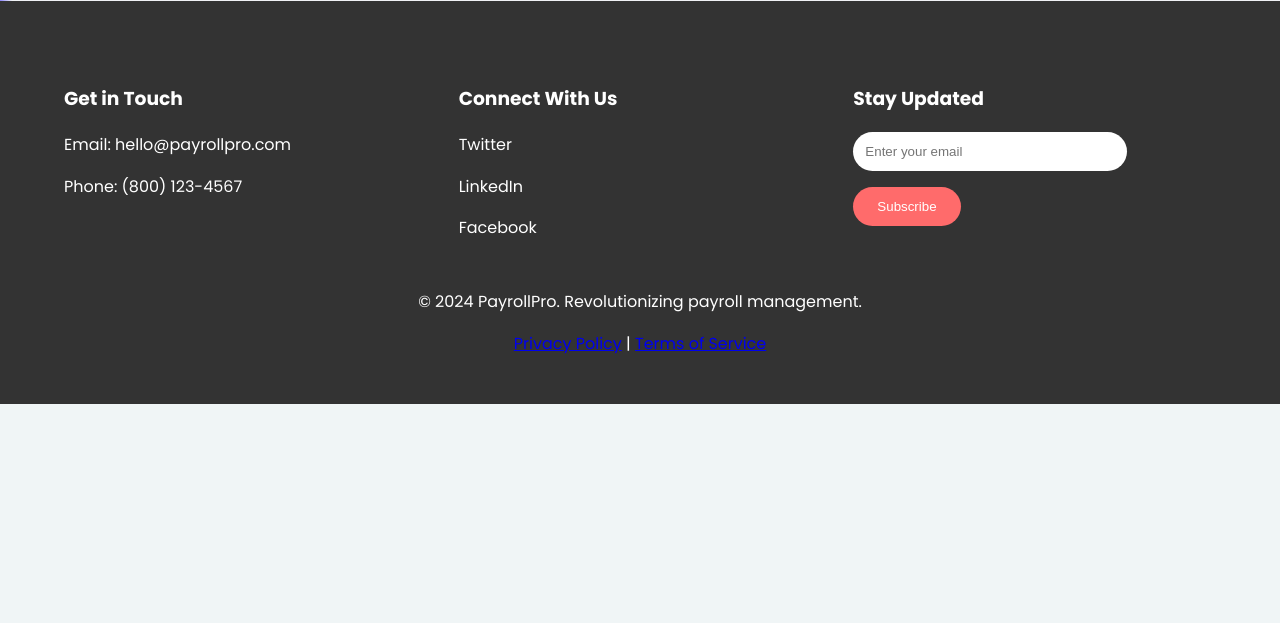
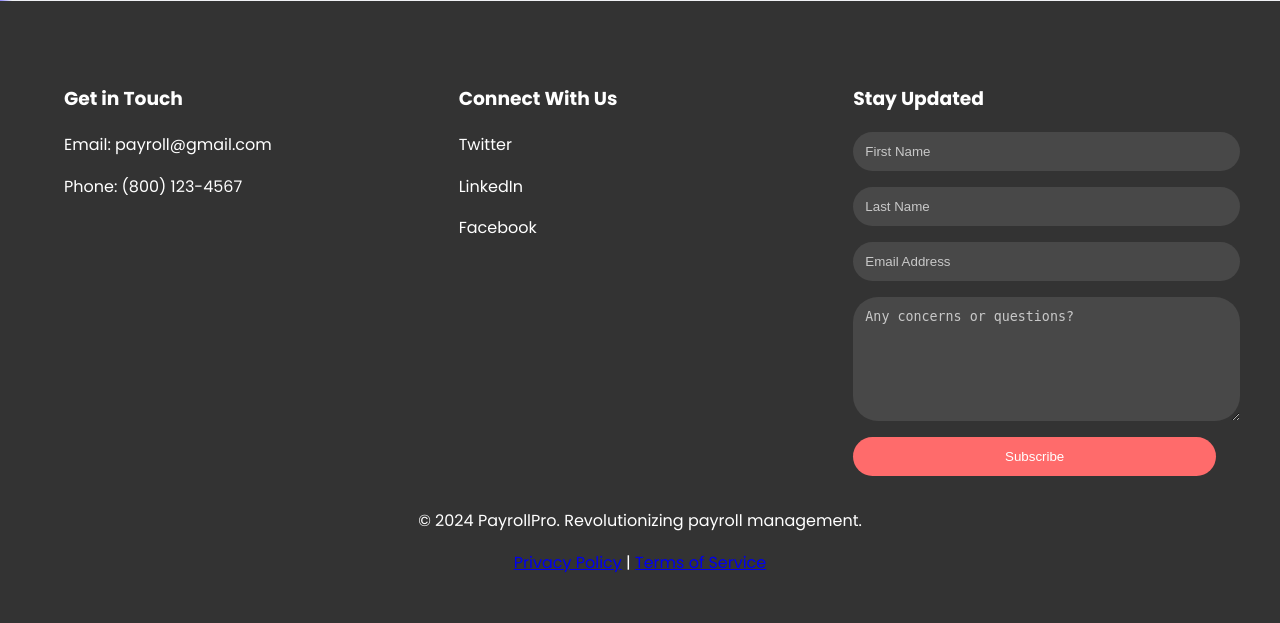
Before and after one commit to eeeeeeeeem/Payroll-System2, a Django app: page / in a window 1280 px wide. Shown: the part 2025-2648 px from the top of the page. Before the commit the page ends 2429 px from the top, so only its background shows below. Run offline with Django 5.2, Linux system fonts and the light colour scheme.

Commit message:
added email

```diff
--- a/Payroll/templates/Homepage.html
+++ b/Payroll/templates/Homepage.html
@@ -241,13 +241,29 @@
             color: var(--accent);
         }
 
-        .newsletter-form input[type="email"] {
+        .newsletter-form {
+            display: grid;
+            gap: 1rem;
+        }
+
+        .newsletter-form input,
+        .newsletter-form textarea {
             padding: 0.75rem;
             width: 100%;
-            max-width: 250px;
             border: none;
             border-radius: 25px;
-            margin-bottom: 1rem;
+            background-color: rgba(255, 255, 255, 0.1);
+            color: white;
+        }
+
+        .newsletter-form input::placeholder,
+        .newsletter-form textarea::placeholder {
+            color: rgba(255, 255, 255, 0.7);
+        }
+
+        .newsletter-form textarea {
+            resize: vertical;
+            min-height: 100px;
         }
 
         .newsletter-form button {
@@ -263,6 +279,17 @@
         .newsletter-form button:hover {
             background-color: #ff8c8c;
             transform: translateY(-2px);
+        }
+
+        .scroll-animate {
+            opacity: 0;
+            transform: translateY(20px);
+            transition: opacity 0.5s ease, transform 0.5s ease;
+        }
+
+        .scroll-animate.active {
+            opacity: 1;
+            transform: translateY(0);
         }
 
         @keyframes fadeInUp {
@@ -299,7 +326,7 @@
                 <li><a href="#contact">Contact</a></li>
                 <li class="auth-buttons">
                     <a href="{% url 'login_form' %}" class="auth-button sign-in" methods="post">Sign In</a>
-                    <a href="{% url 'register_form' %}" class="auth-button sign-up" methods="">Sign Up</a>
+                    <a href="{% url 'register_form' %}" class="auth-button sign-up" methods="post">Sign Up</a>
                 </li>
             </ul>
         </div>
@@ -317,15 +344,15 @@
         <div class="container">
             <h2>Innovative Features</h2>
             <div class="grid">
-                <div class="feature-card">
+                <div class="feature-card scroll-animate">
                     <h3>AI-Powered Automation</h3>
                     <p>Harness the power of artificial intelligence to streamline your payroll processes like never before.</p>
                 </div>
-                <div class="feature-card">
+                <div class="feature-card scroll-animate">
                     <h3>Real-Time Compliance Updates</h3>
                     <p>Stay ahead of regulatory changes with our dynamic compliance management system.</p>
                 </div>
-                <div class="feature-card">
+                <div class="feature-card scroll-animate">
                     <h3>Intuitive Employee Dashboard</h3>
                     <p>Empower your team with a user-friendly portal for seamless information access and management.</p>
                 </div>
@@ -337,15 +364,15 @@
         <div class="container">
             <h2>Unparalleled Benefits</h2>
             <div class="grid">
-                <div class="benefit-item">
+                <div class="benefit-item scroll-animate">
                     <h3>Lightning-Fast Processing</h3>
                     <p>Reduce payroll processing time by up to 80% with our optimized algorithms.</p>
                 </div>
-                <div class="benefit-item">
+                <div class="benefit-item scroll-animate">
                     <h3>Bank-Grade Security</h3>
                     <p>Rest easy knowing your data is protected by state-of-the-art encryption and security protocols.</p>
                 </div>
-                <div class="benefit-item">
+                <div class="benefit-item scroll-animate">
                     <h3>Seamless Integration</h3>
                     <p>Effortlessly connect with your existing HR and accounting software for a unified workflow.</p>
                 </div>
@@ -357,11 +384,11 @@
         <div class="container">
             <h2>Success Stories</h2>
             <div class="grid">
-                <div class="testimonial-card">
+                <div class="testimonial-card scroll-animate">
                     <p>"PayrollPro has revolutionized our entire HR department. The time savings and accuracy improvements are simply astounding!"</p>
                     <p><strong>Sarah Johnson</strong>, HR Director, TechInnovate Inc.</p>
                 </div>
-                <div class="testimonial-card">
+                <div class="testimonial-card scroll-animate">
                     <p>"The real-time compliance updates have saved us from potential legal headaches multiple times. It's like having a team of experts on standby 24/7."</p>
                     <p><strong>Michael Chen</strong>, CFO, Global Dynamics Corp.</p>
                 </div>
@@ -372,21 +399,25 @@
     <footer id="contact">
         <div class="container">
             <div class="footer-grid">
-                <div>
+                <div class="scroll-animate">
                     <h3>Get in Touch</h3>
-                    <p>Email: hello@payrollpro.com</p>
+                    <p>Email: payroll@gmail.com</p>
                     <p>Phone: (800) 123-4567</p>
                 </div>
-                <div class="footer-links">
+                <div class="footer-links scroll-animate">
                     <h3>Connect With Us</h3>
                     <p><a href="#">Twitter</a></p>
                     <p><a href="#">LinkedIn</a></p>
                     <p><a href="#">Facebook</a></p>
                 </div>
-                <div>
+                <div class="scroll-animate">
                     <h3>Stay Updated</h3>
-                    <form class="newsletter-form">
-                        <input type="email" placeholder="Enter your email" required>
+                    <form class="newsletter-form" method="post" action="{% url 'send_email' %}">
+                        {% csrf_token %}
+                        <input type="text" name="first_name" placeholder="First Name" required>
+                        <input type="text" name="last_name" placeholder="Last Name" required>
+                        <input type="email" name="email" placeholder="Email Address" required>
+                        <textarea name="concern" placeholder="Any concerns or questions?" required></textarea>
                         <button type="submit">Subscribe</button>
                     </form>
                 </div>
@@ -409,12 +440,7 @@
             });
         });
 
-        // Simple form submission prevention
-        document.querySelector('.newsletter-form').addEventListener('submit', function(e) {
-            e.preventDefault();
-            alert('Thanks for subscribing! Stay tuned for the latest updates.');
-            this.reset();
-        });
+
 
         // Navbar background change on scroll
         window.addEventListener('scroll', function() {
@@ -426,23 +452,27 @@
             }
         });
 
-        // Animation for feature and benefit cards
-        const cards = document.querySelectorAll('.feature-card, .benefit-item');
-        const observer = new IntersectionObserver((entries) => {
-            entries.forEach(entry  => {
+        // Animation for scroll transitions
+        const scrollAnimates = document.querySelectorAll('.scroll-animate');
+        const scrollObserver = new IntersectionObserver((entries) => {
+            entries.forEach(entry => {
                 if (entry.isIntersecting) {
-                    entry.target.style.opacity = 1;
-                    entry.target.style.transform = 'translateY(0)';
+                    entry.target.classList.add('active');
+                } else {
+                    entry.target.classList.remove('active');
                 }
             });
         }, { threshold: 0.1 });
 
-        cards.forEach(card => {
-            card.style.opacity = 0;
-            card.style.transform = 'translateY(20px)';
-            card.style.transition = 'opacity 0.5s ease, transform 0.5s ease';
-            observer.observe(card);
+        scrollAnimates.forEach(element => {
+            scrollObserver.observe(element);
         });
+
+        function showSuccessAlert(event) {
+            event.preventDefault();
+            alert('Thank you for subscribing! You will receive our latest updates via email.');
+            event.target.submit();
+        }
     </script>
 </body>
 </html>
--- a/Payroll/urls.py
+++ b/Payroll/urls.py
@@ -2,7 +2,7 @@ from tkinter.font import names
 
 from django.urls import path
 from .views import RegisterView, register_form, LoginView, login_form, UserView, LogoutView, job_desk, employees, \
-    all_employee, appointment, payroll, settings
+    all_employee, appointment, payroll, settings, send_email, settings_user
 
 urlpatterns = [
     path('register/', RegisterView.as_view(), name='register'),
@@ -16,5 +16,6 @@ urlpatterns = [
     path('all_employee/', all_employee, name='all_employee'),
     path('appointment/', appointment, name='appointment'),
     path('payroll/', payroll, name='payroll'),
-    path('settings/', settings, name='settings'),
+    path('settings/', settings_user, name='settings'),
+    path('send_email/', send_email, name='send_email'),
 ]
--- a/Payroll/views.py
+++ b/Payroll/views.py
@@ -1,12 +1,30 @@
 from django.shortcuts import render, redirect
 from rest_framework.exceptions import AuthenticationFailed
 from rest_framework.views import APIView
-
 from Payroll.models import User
 from Payroll.serializers import UserSerializer
 import jwt, datetime
+from django.core.mail import send_mail
+from django.conf import settings
 
-# Create your views here.
+def send_email(request):
+    if request.method == 'POST':
+        first_name = request.POST['first_name']
+        last_name = request.POST['last_name']
+        email = request.POST['email']
+        concern = request.POST['concern']
+
+        subject = f"New Concern from {first_name} {last_name}"
+        message = f"First Name: {first_name}\nLast Name: {last_name}\nEmail: {email}\n\n{concern}"
+        from_email = settings.DEFAULT_FROM_EMAIL
+        recipient_list = ['sijeynoster@gmail.com']
+
+        send_mail(subject, message, from_email, recipient_list)
+
+        return redirect('homepage')
+
+    return render(request, 'homepage.html')
+
 class RegisterView(APIView):
     def post(self, request):
         serializer = UserSerializer(data=request.data)
@@ -47,7 +65,6 @@ class LoginView(APIView):
 
         return response
 
-
 def calculate_discipline(age):
     if isinstance(age, int):
         if age >= 18:
@@ -55,6 +72,7 @@ def calculate_discipline(age):
         else:
             return f"{10 + (age % 41)}"
     return "N/A"
+
 def login_form(request):
     return render(request, 'login.html')
 
@@ -70,6 +88,7 @@ def calculate_age(born):
     if born > today:
         return "N/A"
     return today.year - born.year - ((today.month, today.day) < (born.month, born.day))
+
 class UserView(APIView):
     def get(self, request):
         token = request.COOKIES.get('jwt')
@@ -92,7 +111,7 @@ class UserView(APIView):
                 'department': u.job_title_id,
                 'age': calculate_age(u.date_of_birth),
                 'discipline': calculate_discipline(calculate_age(u.date_of_birth)),
-                'status': 'Permenant' if u.job_title_id == 1 else 'Contract',
+                'status': 'Permanent' if u.job_title_id == 1 else 'Contract',
                 'profile_picture': u.profile_picture.url if u.profile_picture else None
             }
             for u in users
@@ -124,6 +143,7 @@ def get_user_from_token(request):
 
     user = User.objects.filter(id=payload['id']).first()
     return user
+
 def Homepage(request):
     return render(request, 'homepage.html')
 
@@ -162,8 +182,7 @@ def payroll(request):
         'last_name': user.last_name
     })
 
-
-def settings(request):
+def settings_user(request):
     user = get_user_from_token(request)
     return render(request, 'settings.html', {
         'first_name': user.first_name,
```
Also changed, not shown: Payroll_System/settings.py (+10 -7 lines).
